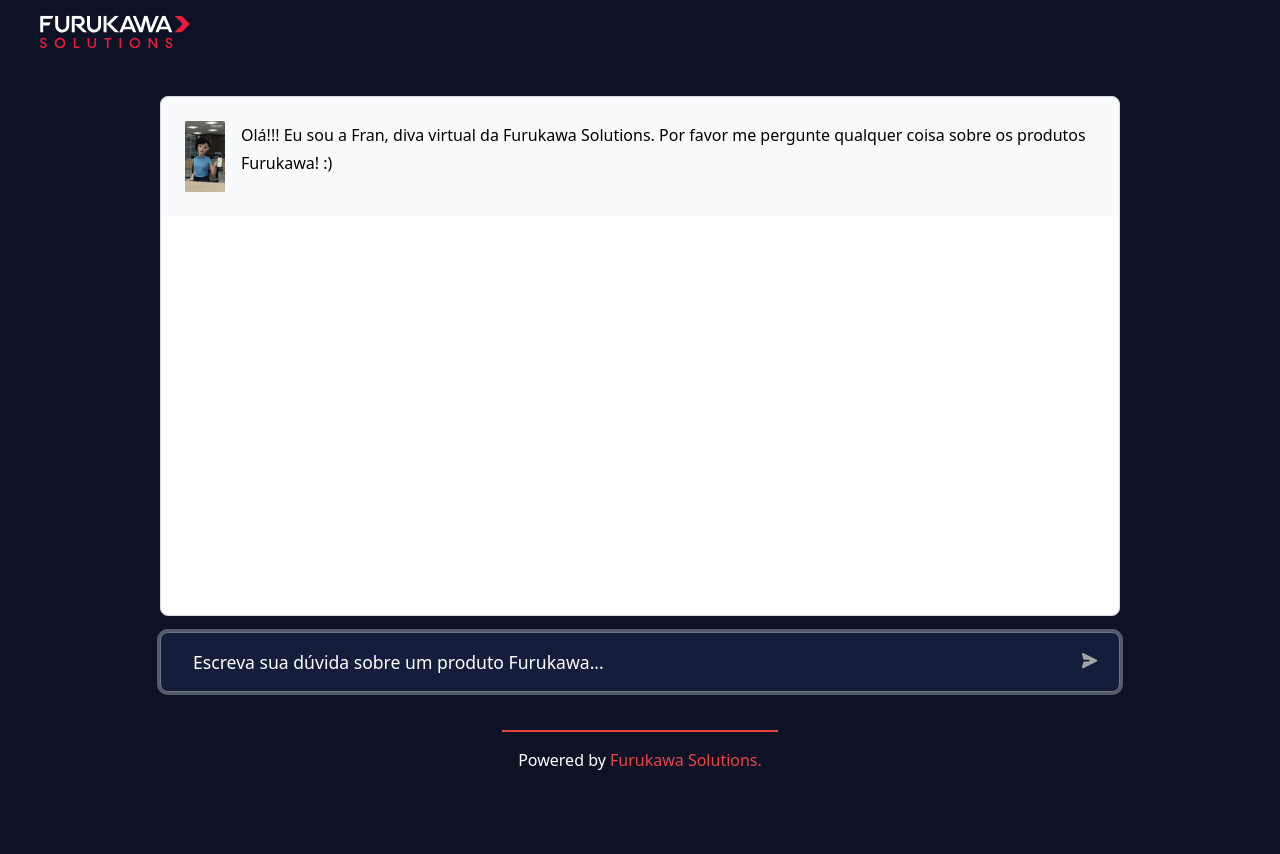
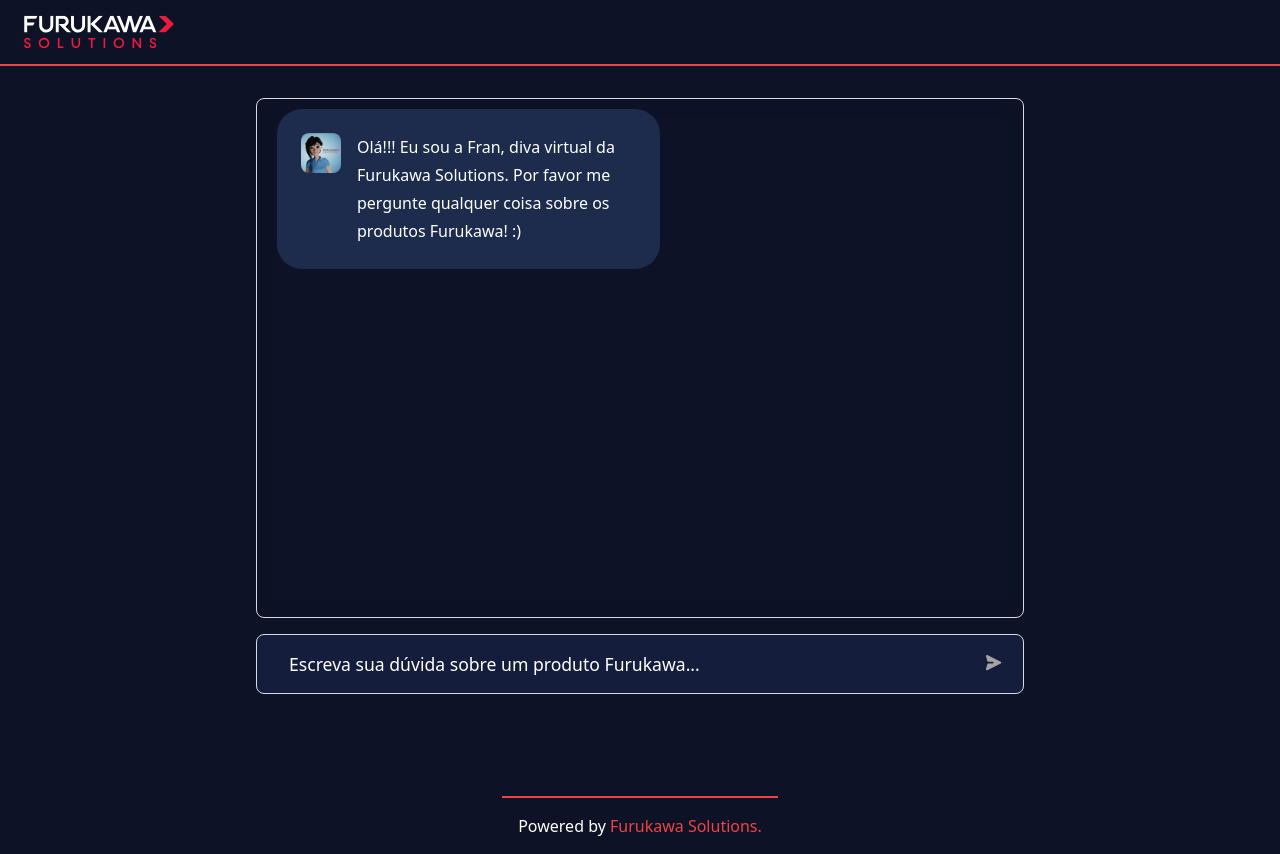
Before and after one commit to ViniciusTheCoder/LangChainGPT, a Next.js app: page / in a window 1280 px wide. Before the commit the page ends 800 px from the top, so only its background shows below. Built offline with nearby package versions, Linux system fonts and the light colour scheme.

Commit message:
styles: improving the styles

```diff
--- a/components/layout.tsx
+++ b/components/layout.tsx
@@ -6,9 +6,9 @@
 export default function Layout({ children }: LayoutProps) {
   return (
     <div className="mx-auto flex flex-col space-y-4 bg-main-blue">
-      <header className="container static top-0 z-40 bg-main-blue">
+      <header className="static top-0 z-40 bg-main-blue border-b-2 border-red-500">
         <div className="h-16  border-b-slate-200 py-4 flex items-center">
-          <nav className="ml-4 pl-6">
+          <nav className="pl-6">
           <Image src="/white-logo.svg"  alt='header-icon' width={150} height={500}/>
           </nav>
         </div>
--- a/pages/index.tsx
+++ b/pages/index.tsx
@@ -1,4 +1,4 @@
-import { useRef, useState, useEffect } from 'react';
+import { useRef, useState, useEffect, use } from 'react';
 import Layout from '@/components/layout';
 import styles from '@/styles/Home.module.css';
 import { Message } from '@/types/chat';
@@ -36,10 +36,6 @@
 
   const messageListRef = useRef<HTMLDivElement>(null);
   const textAreaRef = useRef<HTMLTextAreaElement>(null);
-
-  useEffect(() => {
-    textAreaRef.current?.focus();
-  }, []);
 
   async function handleSubmit(e: any) {
     e.preventDefault();
@@ -101,11 +97,10 @@
 
       setLoading(false);
 
-      //scroll to bottom
       messageListRef.current?.scrollTo(0, messageListRef.current.scrollHeight);
     } catch (error) {
       setLoading(false);
-      setError('Um erro ocorreu enquanto eu estava preparando minha resposta :(. Por favor, pergunte novamente!');
+      setError('Um erro ocorreu enquanto eu estava digitando 😔. Por favor, pergunte novamente!');
       console.log('error', error);
     }
   }
@@ -121,7 +116,7 @@
   return (
     <>
       <Layout>
-        <div className="mx-auto flex flex-col gap-4">
+      <div className="mx-auto flex flex-col gap-4">
           <main className={styles.main}>
             <div className={styles.cloud}>
               <div ref={messageListRef} className={styles.messagelist}>
@@ -132,7 +127,7 @@
                     icon = (
                       <Image
                         key={index}
-                        src="/fran.jpg"
+                        src="/fran_smile_icon.jpg"
                         alt="AI"
                         width="40"
                         height="40"
@@ -229,6 +224,7 @@
                     type="submit"
                     disabled={loading}
                     className={styles.generatebutton}
+                    id='submit'
                   >
                     {loading ? (
                       <div className={styles.loadingwheel}>
@@ -255,7 +251,7 @@
             )}
           </main>
         </div>
-        <footer className="m-auto p-4 border-t-2 border-t-red-500">
+        <footer className="m-auto p-4 border-t-2 border-t-red-500 pt-4 mt-16">
             <span className='text-white'>Powered by </span> <span className='text-red-500'>Furukawa Solutions.</span>
         </footer>
       </Layout>
--- a/styles/Home.module.css
+++ b/styles/Home.module.css
@@ -23,7 +23,7 @@
   resize: none;
   font-size: 1.1rem;
   padding: 1rem 2rem 1rem 2rem;
-  width: 75vw;
+  width: 60vw;
   border-radius: 0.5rem;
   border: 1px solid #d9d9e3;
   background: #151d3d;
@@ -95,9 +95,16 @@
 }
 
 .usermessage {
-  background: #ffffff;
+  width: 50%;
+  background: #3a68a3ff;
   padding: 1.5rem;
-  color: #000;
+  color: #FFF;
+  border-radius: 25px;
+  word-wrap: break-word;
+  overflow: hidden;
+  margin-right: 20px;
+  margin-top: 10px;
+  margin-left: 550px;
 }
 
 .usermessagewaiting {
@@ -121,10 +128,17 @@
 }
 
 .apimessage {
-  background: #f9fafb;
+  width: 50%;
+  background: #1d2c4dff;
+  backdrop-filter: blur(10px);
   padding: 1.5rem;
-  color: #000;
-  animation: fadein 0.5s;
+  border-radius: 25px;
+  margin-left: 20px;
+  margin-top: 10px;
+  word-wrap: break-word;
+  overflow: hidden;
+  color: #fff;
+  animation: fadein 2s;
 }
 
 @keyframes fadein {
@@ -169,7 +183,7 @@
 .boticon,
 .usericon {
   margin-right: 1rem;
-  border-radius: 0.1rem;
+  border-radius: 0.5rem;
   height: 100%;
 }
 
@@ -189,7 +203,7 @@
 }
 
 .cloud {
-  width: 75vw;
+  width: 60vw;
   height: 65vh;
   background: #ffffff;
   border-radius: 0.5rem;
@@ -197,6 +211,8 @@
   display: flex;
   justify-content: center;
   align-items: center;
+  background-color: transparent;
+  backdrop-filter: blur(10px);
 }
 
 .pointsnormal {
```
Also changed, not shown: public/fran.jpg (deleted), public/fran_smile_icon.jpg (added).
